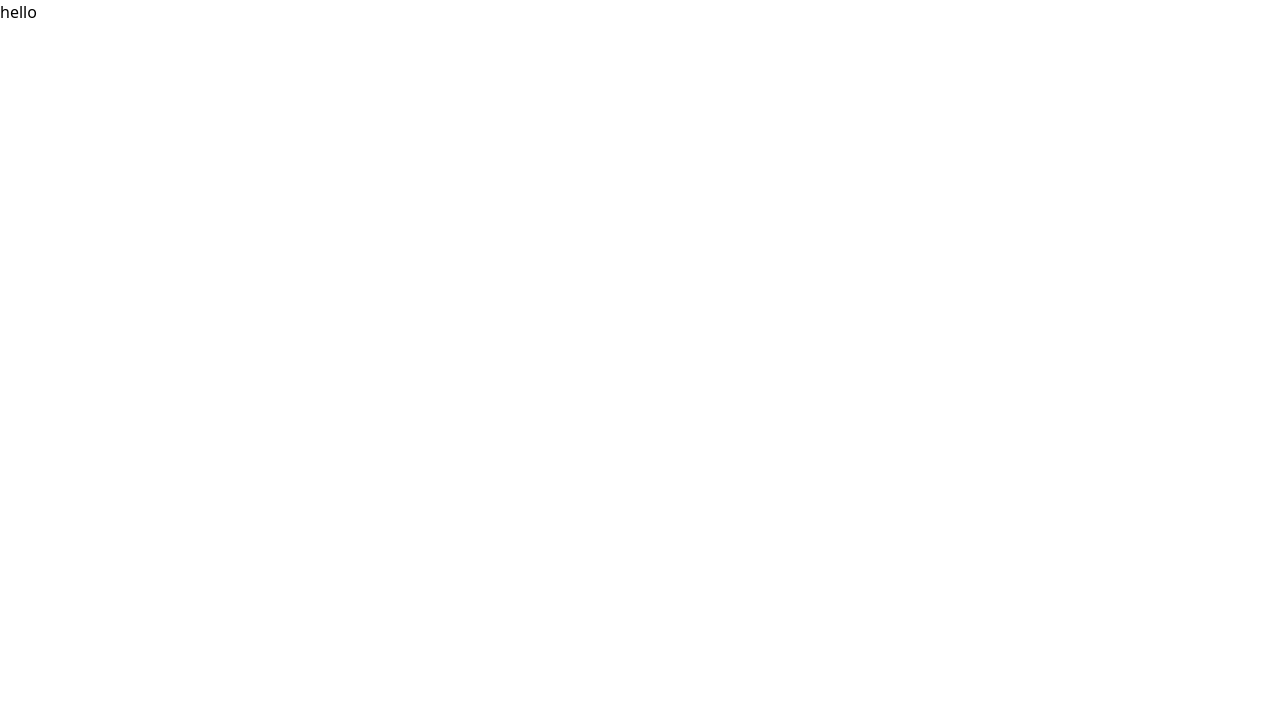
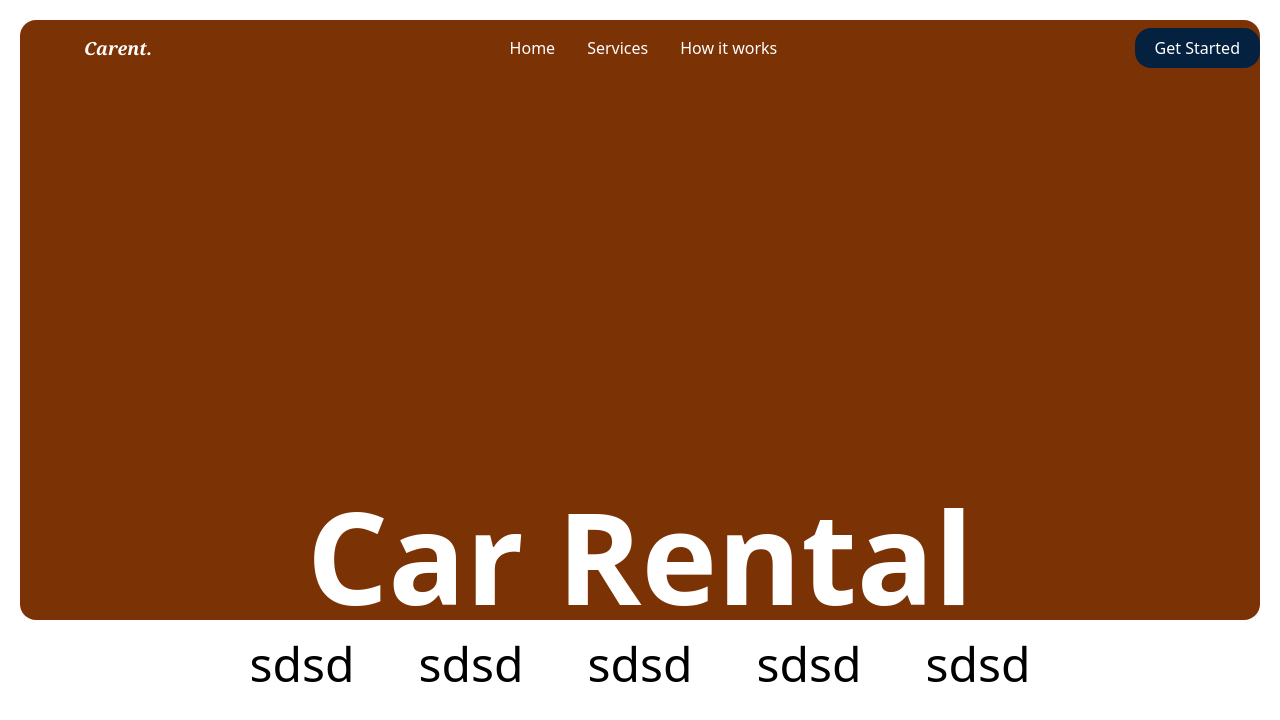
Before and after one commit to yilikaltesfaye/car-rental, a React (Vite) app: page / in a window 1280 px wide. Shown: the top 720 px of the page. Built offline with nearby package versions, Linux system fonts and the light colour scheme.

Commit message:
feat(pages): create a header for the home page an include in it navigation

```diff
--- /dev/null
+++ b/src/components/Homepage/Header.tsx
@@ -0,0 +1,55 @@
+import { Link } from "react-router";
+
+const Header = () => {
+	return (
+		<div className="h-screen overflow-hidden">
+			<div className="bg-amber-900 m-5 rounded-2xl h-[75vh] text-white flex flex-col overflow-hidden justify-between">
+				<nav className="flex flex-row justify-between pl-16 py-2 items-center cursor-pointer">
+					<h1 className="italic font-bold font-serif text-lg">Carent.</h1>
+					<ul className="flex flex-row gap-8">
+						<li>
+							<a href="">Home</a>
+						</li>
+						<li>
+							<a href="#services">Services</a>
+						</li>
+						<li>
+							<a href="#howitworks">How it works</a>
+						</li>
+					</ul>
+					<Link to={"/register"}>
+						<button className="bg-[#04223f] py-2 px-5 rounded-2xl">
+							Get Started
+						</button>
+					</Link>
+				</nav>
+				<div className="flex flex-col items-center justify-end cursor-default translate-y-16 hover:my-5 hover:translate-y-0 duration-300 ease-out transition-all gap-6">
+					<h2 className="text-9xl p-0 font-sans font-bold">Car Rental</h2>
+					<div className=" flex flex-row gap-8">
+						<Link to={"/register"}>
+							<button className="cursor-pointer bg-blue-950 px-4 py-2 rounded-2xl">
+								SignUp
+							</button>
+						</Link>
+						<Link to={"/login"}>
+							<button className="cursor-pointer bg-blue-950 px-4 py-2 rounded-2xl">
+								LogIn
+							</button>
+						</Link>
+					</div>
+				</div>
+			</div>
+			<div className="">
+				<ul className="flex h-full flex-row items-center justify-center gap-16 text-5xl">
+					<li>sdsd</li>
+					<li>sdsd</li>
+					<li>sdsd</li>
+					<li>sdsd</li>
+					<li>sdsd</li>
+				</ul>
+			</div>
+		</div>
+	);
+};
+
+export default Header;
--- a/src/pages/public/Home.tsx
+++ b/src/pages/public/Home.tsx
@@ -1,5 +1,11 @@
+import Header from "../../components/Homepage/Header";
+
 const Home = () => {
-	return <div>hello</div>;
+	return (
+		<div>
+			<Header />
+		</div>
+	);
 };
 
 export default Home;
```
